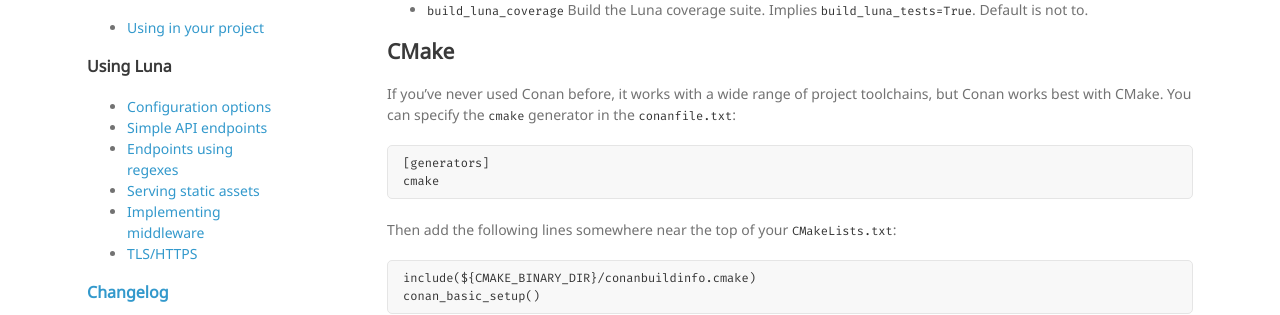
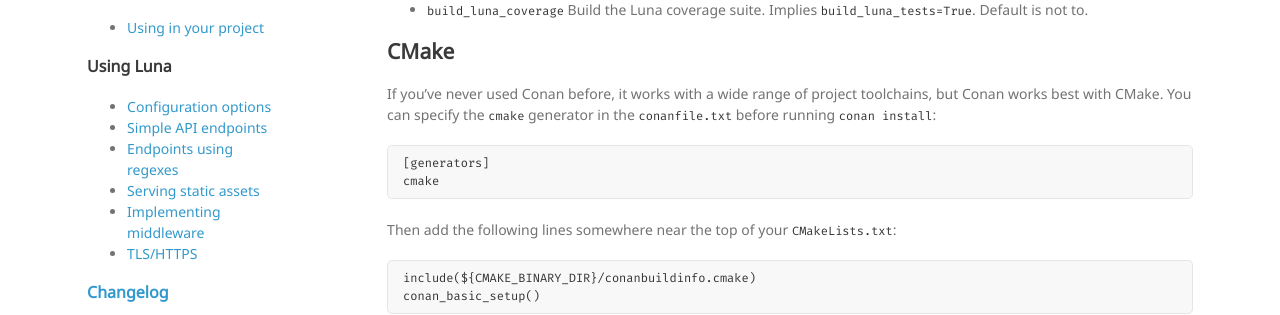
Before and after one commit to DEGoodmanWilson/luna, a Jekyll site: the page built from docs/using.md, in a window 1280 px wide and 900 px high, scrolled down 744 px. Shown: the part 343-658 px from the top of the window. Built offline with Jekyll 4.4.1, drawn with Linux system fonts in a browser that asks for light colours.

Commit message:
generator must be added before conan install

````diff
--- a/docs/using.md
+++ b/docs/using.md
@@ -59,7 +59,7 @@
 
 ## CMake
 
-If you've never used Conan before, it works with a wide range of project toolchains, but Conan works best with CMake. You can specify the `cmake` generator in the `conanfile.txt`:
+If you've never used Conan before, it works with a wide range of project toolchains, but Conan works best with CMake. You can specify the `cmake` generator in the `conanfile.txt` before running `conan install`:
 
 ```
 [generators]
````
